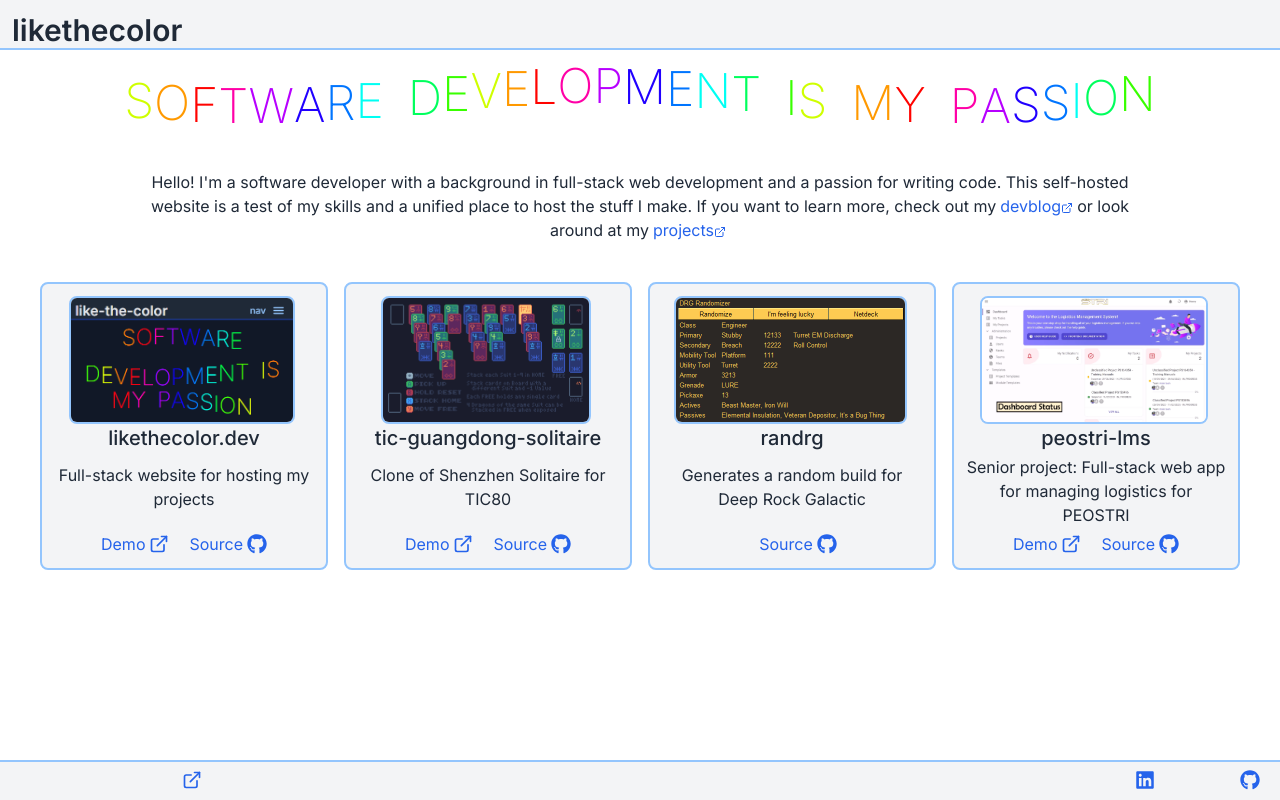
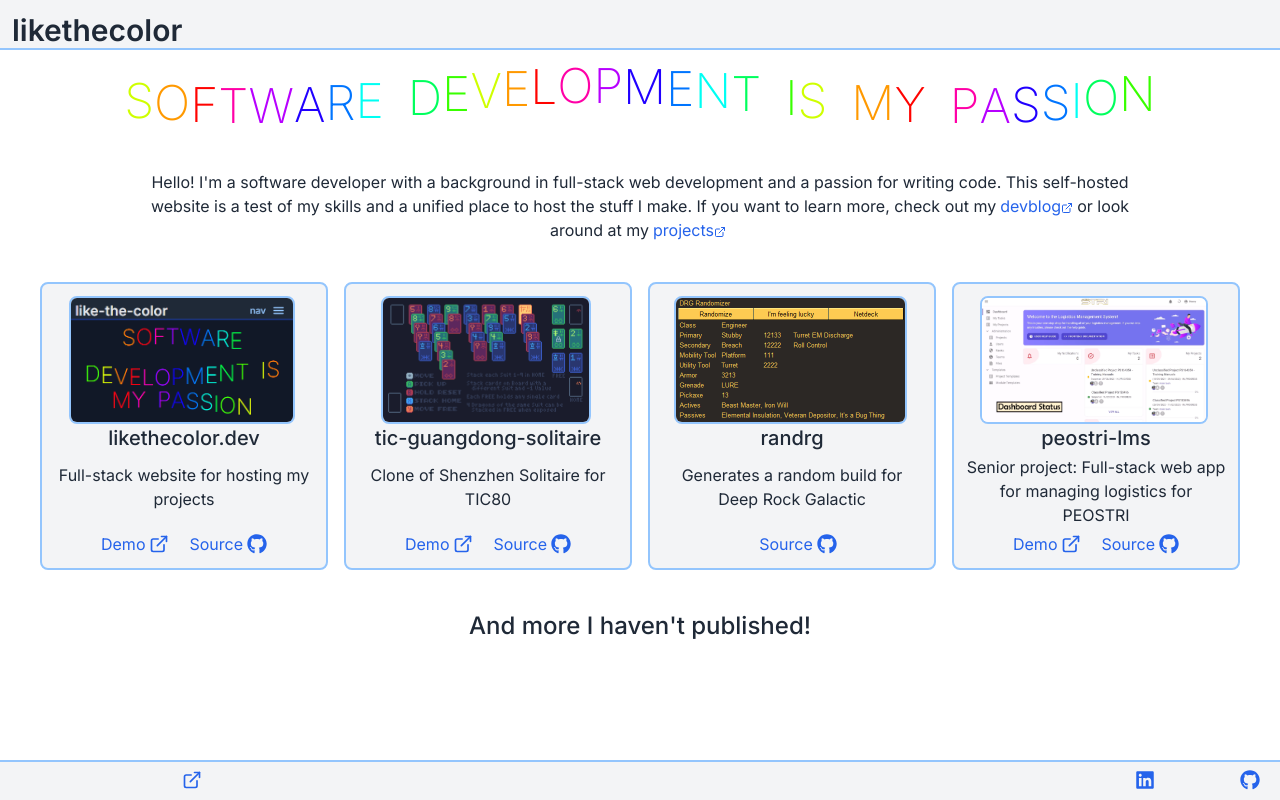
Before and after one commit to henry-512/ltc-frontend-nextjs, a Next.js app: page /home in a window 1280 px wide. Built offline with nearby package versions, Linux system fonts and the light colour scheme.

Commit message:
ui fixes

```diff
--- a/src/app/home/page.tsx
+++ b/src/app/home/page.tsx
@@ -58,6 +58,9 @@
             />
           ))}
         </div>
+        <div className='ltc-text-h3'>
+          And more I haven&apos;t published!
+        </div>
       </div>
     </Root>
   )
--- a/src/component/ProjectNavbar.tsx
+++ b/src/component/ProjectNavbar.tsx
@@ -14,7 +14,6 @@
           <IconWithLabel
             text='Demo'
             link={project?.demo}
-            textHideBreakpoint='none'
           >
             <LuExternalLink fontSize='20' />
           </IconWithLabel>
@@ -22,7 +21,6 @@
             link={project?.source}
             text='Source'
             newTab
-            textHideBreakpoint='xs'
           >
             <FaGithub fontSize='20' />
           </IconWithLabel>
@@ -30,7 +28,6 @@
             link={project?.blog}
             text='About'
             newTab
-            textHideBreakpoint='none'
           >
             <IoMdJournal fontSize='20' />
           </IconWithLabel>
```
